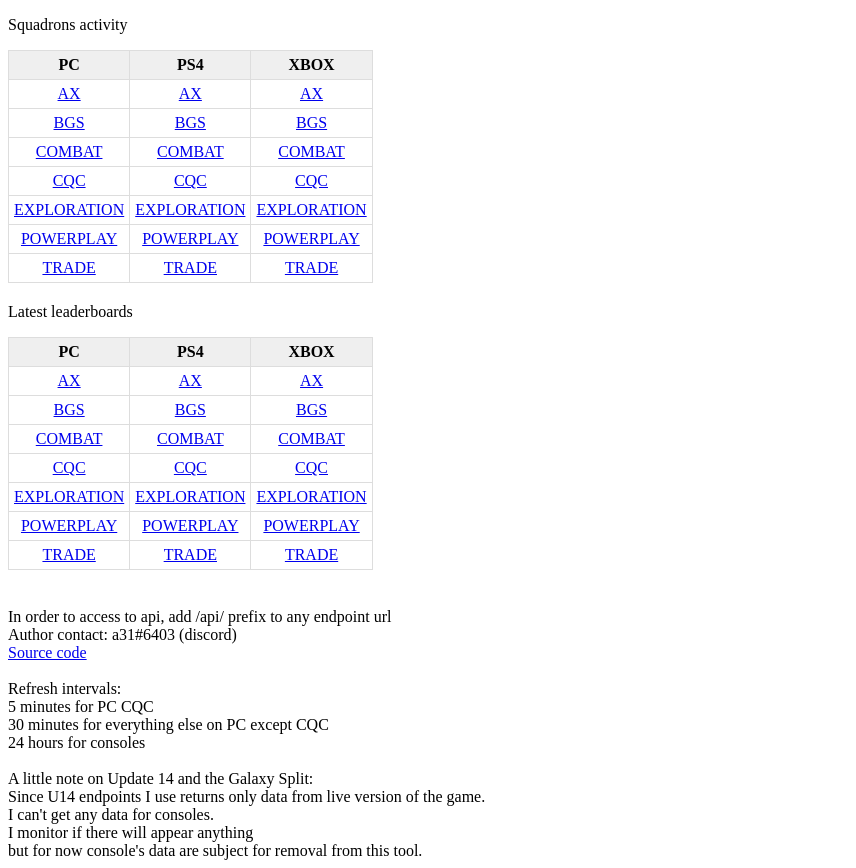
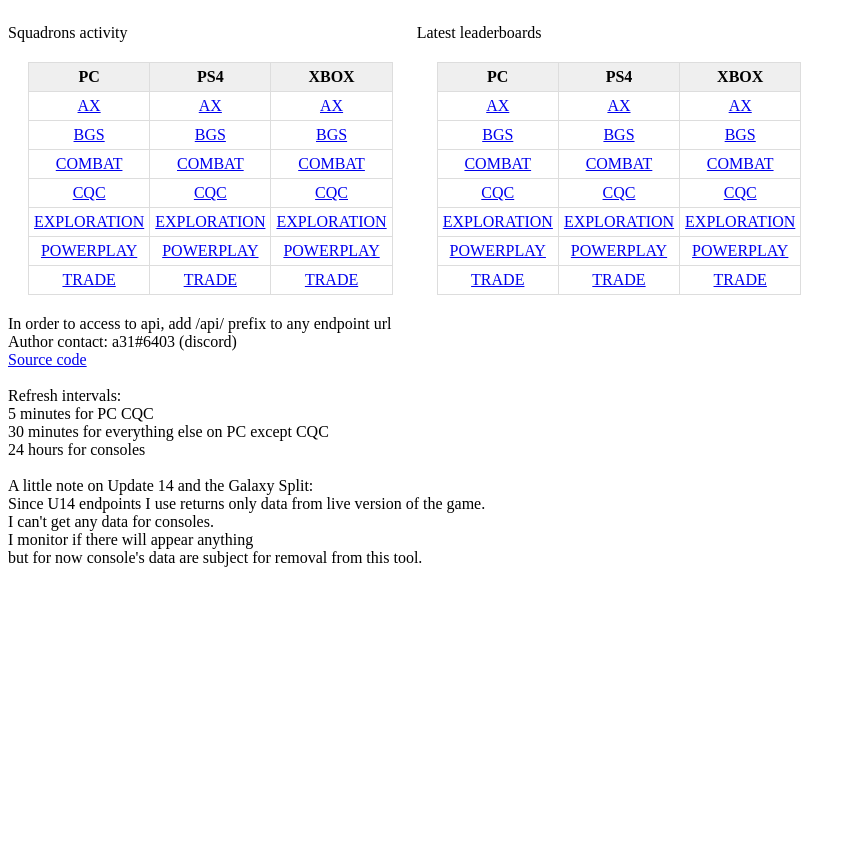
Before and after one commit to norohind/SquadsActivityMonitor, a plain HTML site: page static/index.html in a window 1280 px wide. Shown: the whole page, without its empty margins (0-856 px from the left). After the commit the page ends 800 px from the top, so only its background shows below. Drawn offline with Linux system fonts and the light colour scheme.

Commit message:
Make tables on main page horizontal, thanks to chatGPT

```diff
--- a/static/index.html
+++ b/static/index.html
@@ -8,7 +8,7 @@
      </style>
  </head>
 <body>
-    <div>
+    <div style="display: inline-block;">
         <p>Squadrons activity</p>
         <table>
             <tr>
@@ -53,7 +53,7 @@
             </tr>
         </table>
     </div>
-    <div>
+    <div style="display: inline-block;">
         <p>Latest leaderboards</p>
         <table>
             <tr>
--- a/static/js/table_styles.css
+++ b/static/js/table_styles.css
@@ -1,5 +1,5 @@
 table {
-    margin-bottom: 20px;
+    margin: 20px;
     border: 1px solid #dddddd;
     border-collapse: collapse;
 }
```
